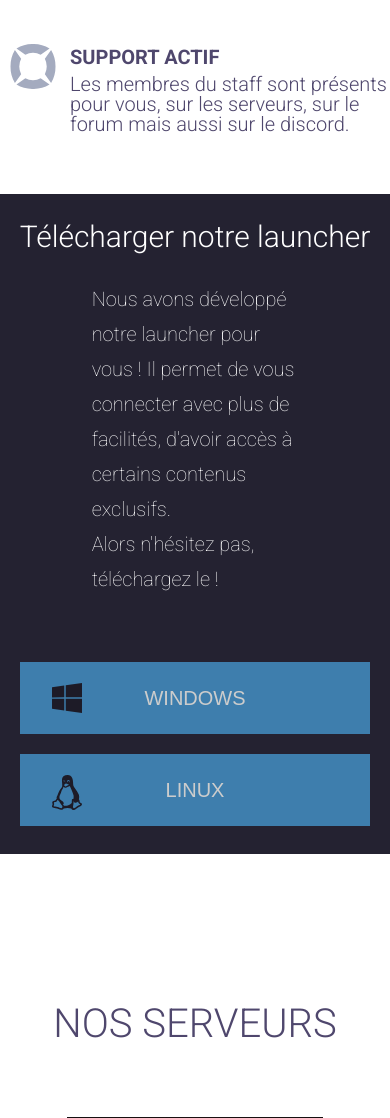
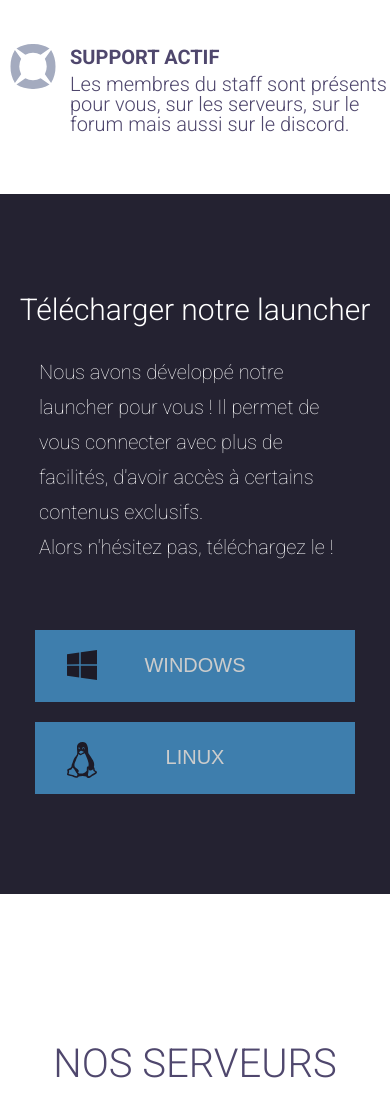
Before and after one commit to Mineaurion/Website_new, a PHP site: page / in a window 390 px wide. Shown: the part 846-1964 px from the top of the page. Run offline with PHP 8.4, Linux system fonts and the light colour scheme.

Commit message:
Update app.css | Media Queries
Edit media queries 442px

```diff
--- a/assets/css/app.css
+++ b/assets/css/app.css
@@ -298,11 +298,14 @@
   font-weight: 300;
 }
 .launcher > p {
-  margin-left: 210px;
   margin-top: 44px;
   font-size: 24px;
   font-weight: 200;
-  line-height: 29px;
+  line-height: 30px;
+  width: 60%;
+}
+.launcher > p:last-child {
+  margin-top: 0;
 }
 .btns {
   display: flex;
@@ -749,11 +752,21 @@
   .hero-left {
     margin-left: 60px;
   }
+  .hero-btn {
+    width: 80%;
+    font-size: 16px;
+  }
   .launcher {
-    height: 660px;
+    height: 700px;
+  }
+  .launcher > p {
+    width: 80%;
+  }
+  .launcher > p:last-child {
+    width: 100%;
   }
   .btn-launcher {
-    width: 350px;
+    width: 320px;
   }
   .btn-launcher > img {
     position: absolute;
@@ -761,4 +774,5 @@
     top: 29%;
     width: 30px;
   }
+
 }
```
